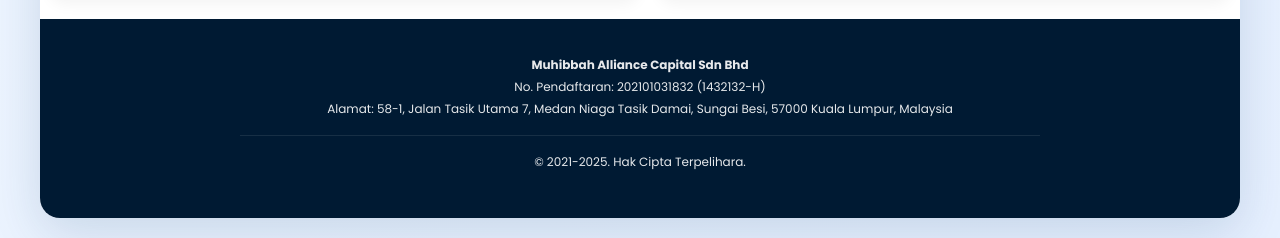
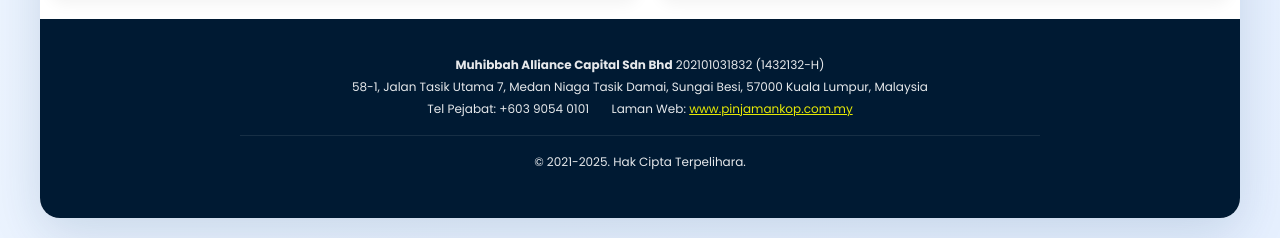
Before and after one commit to koperasi4u/landing, a plain HTML site: page landing-page.html in a window 1280 px wide. Shown: the part 1096-1334 px from the top of the page. Drawn offline with Linux system fonts and the light colour scheme.

Commit message:
Update landing-page.html

```diff
--- a/landing-page.html
+++ b/landing-page.html
@@ -588,9 +588,9 @@
 
     <footer>
       <div class="footer-content">
-        <p><strong>Muhibbah Alliance Capital Sdn Bhd</strong></p>
-        <p>No. Pendaftaran: 202101031832 (1432132-H)</p>
-        <p>Alamat: 58-1, Jalan Tasik Utama 7, Medan Niaga Tasik Damai, Sungai Besi, 57000 Kuala Lumpur, Malaysia</p>
+        <p><strong>Muhibbah Alliance Capital Sdn Bhd</strong> 202101031832 (1432132-H)</p>
+        <p>58-1, Jalan Tasik Utama 7, Medan Niaga Tasik Damai, Sungai Besi, 57000 Kuala Lumpur, Malaysia</p>
+        <p>Tel Pejabat: +603 9054 0101 &nbsp;&nbsp;&nbsp;&nbsp;&nbsp;   Laman Web: <a href="https://www.pinjamankop.com.my" style="color: yellow;"> www.pinjamankop.com.my</a></p>
         <p class="copyright">© 2021-2025. Hak Cipta Terpelihara.</p>
       </div>
     </footer>
```
